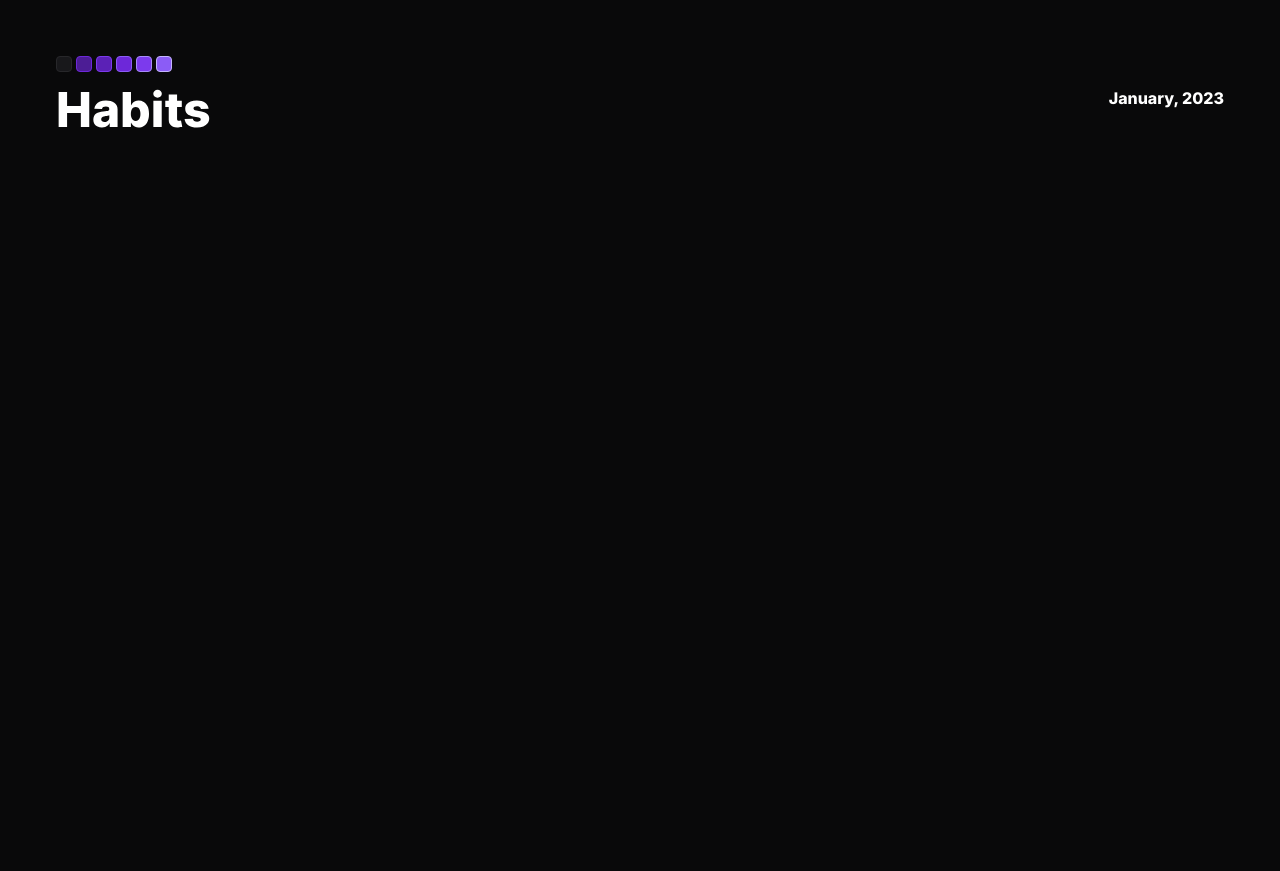
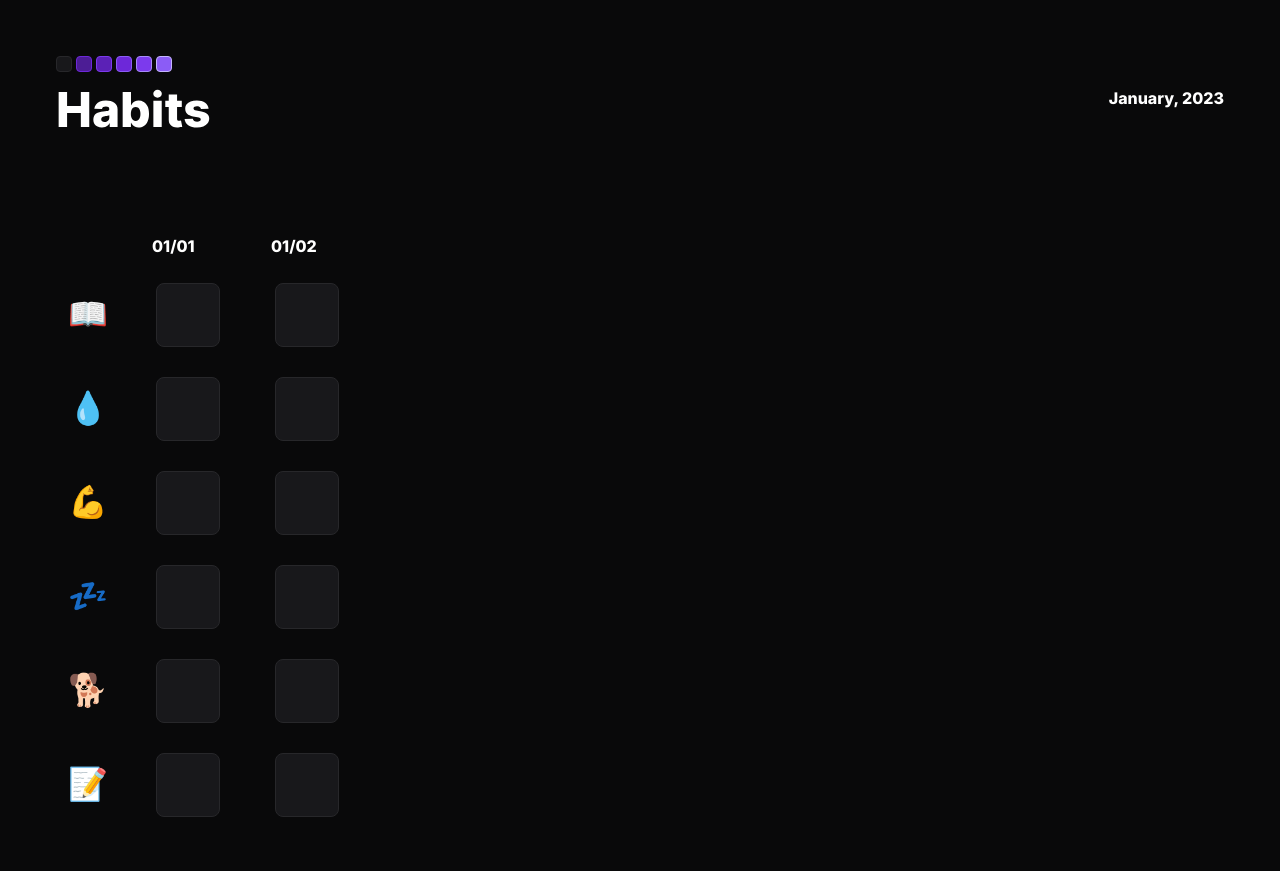
Before and after one commit to nicolasscarvalho/Habit-Tracker, a plain HTML site: page index.html in a window 1280 px wide. Before the commit the page ends 800 px from the top, so only its background shows below. Drawn offline with Linux system fonts and the light colour scheme.

Commit message:
adicionando hábitos base

```diff
--- a/index.css
+++ b/index.css
@@ -22,3 +22,69 @@ header {
 
     padding: 48px;
 }
+
+
+
+
+
+form {
+    display: flex;
+    font-family: serif;
+
+    padding: 48px;
+}
+
+
+
+input[type=checkbox] {
+    appearance: none;
+    -webkit-appearance: none;
+
+    width: 64px;
+    height: 64px;
+
+    background-color: #18181B;
+    border: 1px solid #27272A;
+    border-radius: 8px;
+}
+
+input[type=checkbox]:checked {
+    background-color: #8B5CF6;
+    border: 1px solid #A78BFA;
+}
+
+
+
+.days {
+    display: flex;
+    gap: 48px;
+
+    margin-left: 32px;
+}
+
+.day {
+    display: flex;
+    flex-direction: column;
+    gap: 24px;
+}
+
+
+
+.habits-icons {
+    display: flex;
+    flex-direction: column;
+    gap: 30px;
+
+    margin-top: 45px;
+}
+
+.habits {
+    font-size: 32px;
+
+    width: 64px;
+    height: 64px;
+
+    display: flex;
+    justify-content: center;
+    align-items: center;
+}
--- a/index.html
+++ b/index.html
@@ -14,5 +14,40 @@
         <span>January, 2023</span>
     </header>
 
+    <form>
+
+        <div class="habits-icons">
+            <div class="habits">📖</div>
+            <div class="habits">💧</div>
+            <div class="habits">💪</div>
+            <div class="habits">💤</div>
+            <div class="habits">🐕</div>
+            <div class="habits">📝</div>
+        </div>
+
+        <div class="days">
+            <div class="day">
+                <div>01/01</div>
+                <input type="checkbox" name="read">
+                <input type="checkbox" name="drink-water">
+                <input type="checkbox" name="train">
+                <input type="checkbox" name="sleep">
+                <input type="checkbox" name="walk-with-pet">
+                <input type="checkbox" name="work">
+            </div>
+
+            <div class="day">
+                <div>01/02</div>
+                <input type="checkbox" name="read">
+                <input type="checkbox" name="drink-water">
+                <input type="checkbox" name="train">
+                <input type="checkbox" name="sleep">
+                <input type="checkbox" name="walk-with-pet">
+                <input type="checkbox" name="work">
+            </div>
+        </div>
+
+    </form>
+
 </body>
 </html>
```
